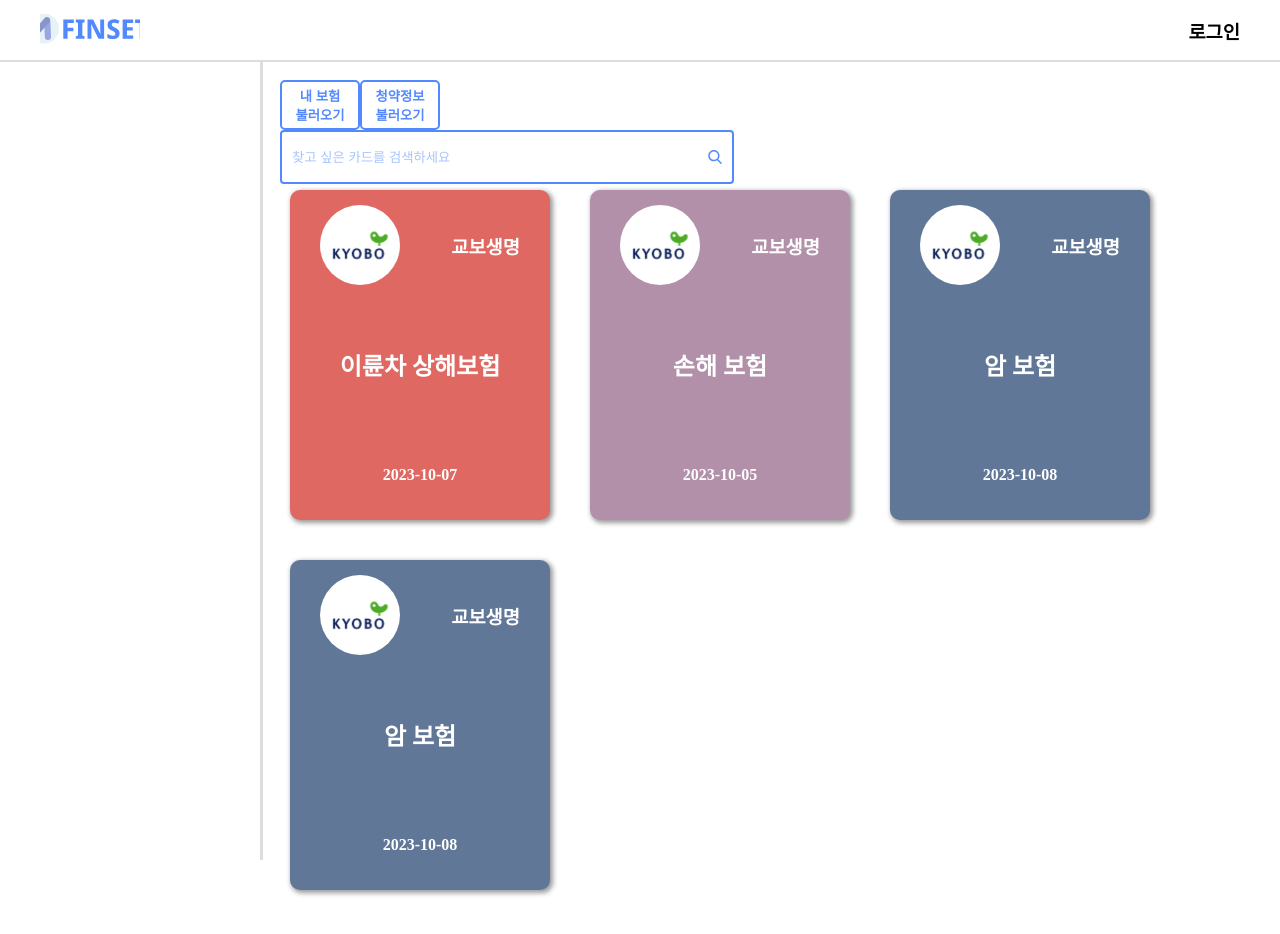
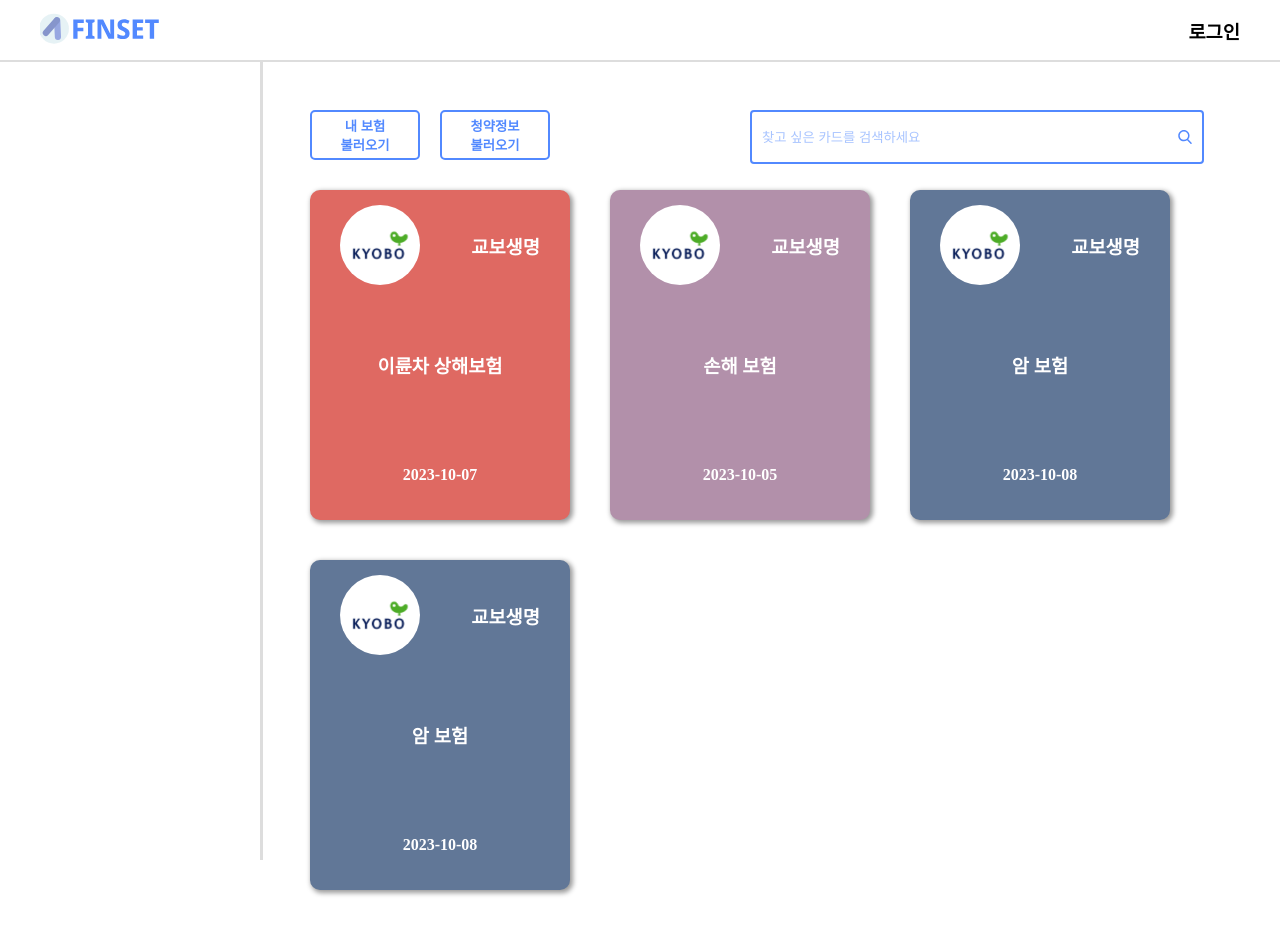
Before and after one commit to TaePoong719/Summary-Card-Synchathon, a React (Vite) app: page /home in a window 1280 px wide. Shown: the top 934 px of the page. Built offline with nearby package versions, Linux system fonts and the light colour scheme; no server answers.

Commit message:
Design: Home Button, Input 태그 디자인

```diff
--- a/src/components/Header.jsx
+++ b/src/components/Header.jsx
@@ -58,7 +58,7 @@
 }
 
 const Logo = styled.img`
-  width: 100px;
+  width: 120px;
   height: 40px;
 `
 
--- a/src/components/StyledButton.jsx
+++ b/src/components/StyledButton.jsx
@@ -8,7 +8,8 @@
 const Button = styled.button`
   border-radius: 5px;
   height: 50px;
-  width: 80px;
+  width: 110px;
+  margin: 0 10px;
   cursor: pointer;
   p {
     margin: 0 auto;
@@ -19,10 +20,3 @@
   background-color: white;
 `
 export default StyledButton
-
-// export const StyledButtonWhite = styled(ButtonInheritance)`
-//   ${ButtonBase}
-//   color: var(--main-color);
-//   border: 0.8px solid var(--main-color);
-//   background-color: #fff;
-// `
--- a/src/pages/Home.jsx
+++ b/src/pages/Home.jsx
@@ -6,7 +6,9 @@
 
 const Home = ({ userCards, setUserCards }) => {
   return (
-    <div>
+    <Container>
+      <HeadlineContainer>
+        <ButtonsContainer>
           <StyledButton
             onClickHandler={() => {
               console.log('내 보험 불러오기')
@@ -21,15 +23,33 @@
           >
             <p>청약정보 {<br />} 불러오기</p>
           </StyledButton>
+        </ButtonsContainer>
         <Search />
+      </HeadlineContainer>
       <CardContainer>
         {userCards.map((card) => {
           return <CardPrev card={card} key={card.cardId} />
         })}
       </CardContainer>
-    </div>
+    </Container>
   )
 }
+
+const Container = styled.section`
+  padding: 20px;
+`
+
+const ButtonsContainer = styled.div`
+  display: flex;
+`
+
+const HeadlineContainer = styled.div`
+  display: flex;
+  gap: 20px;
+  justify-content: space-between;
+  margin: 10px 0 20px 0;
+  padding-right: 30px;
+`
 
 const CardContainer = styled.section`
   padding: 10px;
```
Lines whose indentation alone changed are shown as unchanged.
